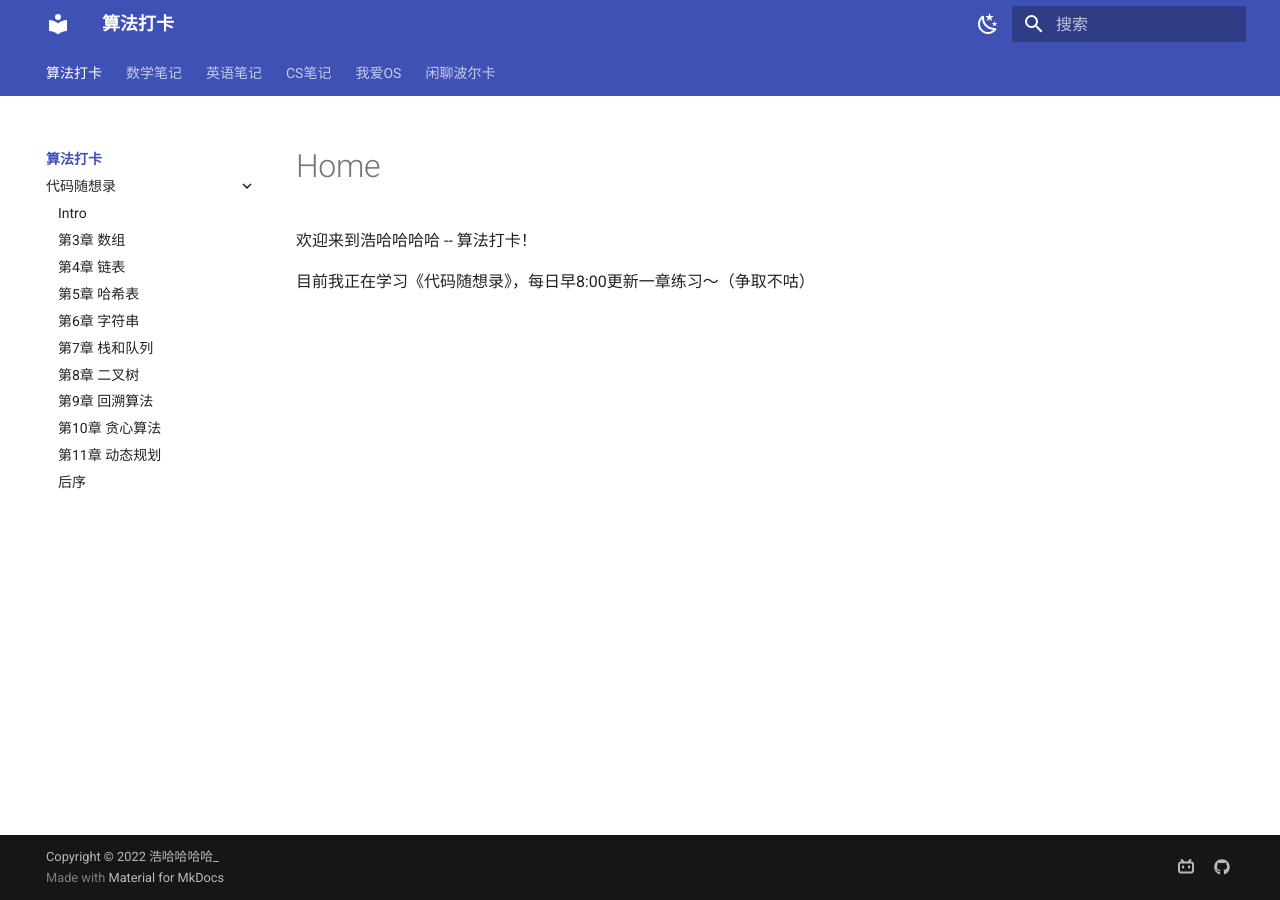
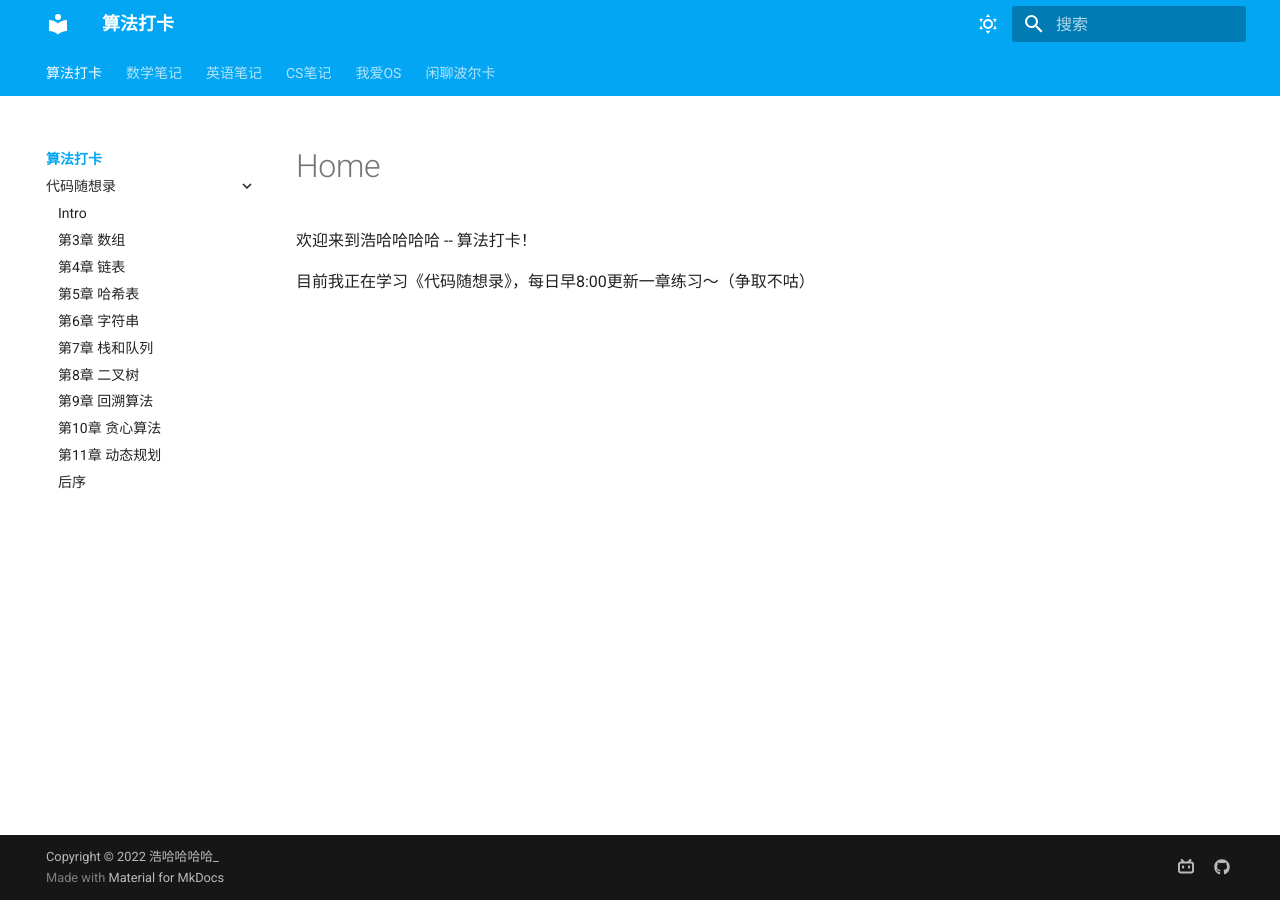
Before and after one commit to Haohahahaha/alg, an MkDocs documentation site: the page built from docs/index.md, in a window 1280 px wide. Built offline with MkDocs 1.6.1 and Material for MkDocs 9.7.7, drawn with Linux system fonts in a browser that asks for light colours.

Commit message:
2022-07-03_18:24:02 update

```diff
--- a/mkdocs.yml
+++ b/mkdocs.yml
@@ -4,18 +4,20 @@
   icon:
     logo: material/library
   palette:
-    - scheme: default # 日间模式
-      primary: indigo # 上方的
-      accent: orange # 链接等可交互元件的高亮色
-      toggle:
-        icon: material/weather-night # 图标
-        name: 切换至夜间模式 # 鼠标悬浮提示
-    - scheme: slate # 夜间模式
-      primary: indigo
-      accent: orange
+    - media: "(prefers-color-scheme: light)"
+      scheme: default
+      primary: light blue
+      accent: deep purple
       toggle:
         icon: material/weather-sunny
-        name: 切换至日间模式
+        name: Switch to dark mode
+    - media: "(prefers-color-scheme: dark)"
+      scheme: slate
+      primary: cyan
+      accent: deep purple
+      toggle:
+        icon: material/weather-night
+        name: Switch to light mode
   features:
     - navigation.tabs
     - navigation.top
```
